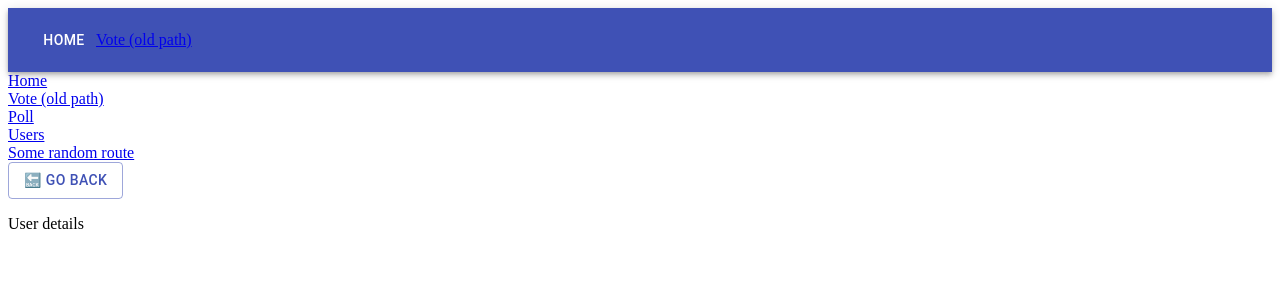
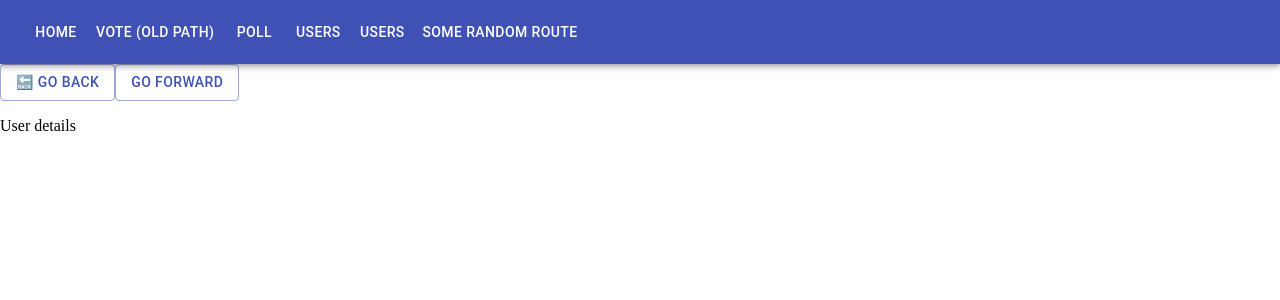
Before and after one commit to ragavkumarv/like-dislike-counter, a React (Create React App) app: page /users in a window 1280 px wide. Shown: the top 300 px of the page. Built offline with nearby package versions, Linux system fonts and the light colour scheme.

Commit message:
Added useParams & goForward

```diff
--- a/src/App.js
+++ b/src/App.js
@@ -5,14 +5,22 @@ import "./styles.css";
 // App component
 import { Button } from "@material-ui/core";
 import TextField from "@material-ui/core/TextField";
-import IconButton from "@material-ui/core/IconButton";
-import Card from "@material-ui/core/Card";
-import Badge from "@material-ui/core/Badge";
 import MuiAlert from "@material-ui/lab/Alert";
 import Snackbar from "@material-ui/core/Snackbar";
-import { Link, Route, Switch, Redirect, useHistory } from "react-router-dom";
+import {
+  Link,
+  Route,
+  Switch,
+  Redirect,
+  useHistory,
+  useParams
+} from "react-router-dom";
 import Toolbar from "@material-ui/core/Toolbar";
 import AppBar from "@material-ui/core/AppBar";
+import { PageNotFound } from "./PageNotFound";
+import { Users } from "./Users";
+import { Welcome } from "./Welcome";
+import { Vote } from "./Vote";
 
 function Alert(props) {
   return <MuiAlert elevation={6} variant="filled" {...props} />;
@@ -56,23 +64,45 @@ export default function App() {
 
       <AppBar position="sticky">
         <Toolbar>
-          <Button color="inherit">Home</Button>
-          <Link to="/vote">Vote (old path)</Link>
+          <Button onClick={() => history.push("/")} color="inherit">
+            Home
+          </Button>
+          <Button onClick={() => history.push("/vote")} color="inherit">
+            Vote (old path)
+          </Button>
+          <Button onClick={() => history.push("/poll")} color="inherit">
+            Poll
+          </Button>
+          <Button onClick={() => history.push("/users")} color="inherit">
+            Users
+          </Button>
+          <Button
+            onClick={() => history.push("/addContestant")}
+            color="inherit"
+          >
+            Users
+          </Button>
+          <Button
+            onClick={() => history.push("/safasdfasdfasdfdf")}
+            color="inherit"
+          >
+            Some random route
+          </Button>
         </Toolbar>
       </AppBar>
 
-      <Link to="/">Home</Link>
-      <br />
+      {/* <Link to="/">Home</Link>
+      <br /> */}
       {/* old path */}
-      <Link to="/vote">Vote (old path)</Link>
+      {/* <Link to="/vote">Vote (old path)</Link>
       <br />
       <Link to="/poll">Poll</Link>
       <br />
       <Link to="/users">Users</Link>
-      <br />
+      <br /> */}
       {/* <Link to="/addContestant">Add Contestant</Link>
       <br /> */}
-      <Link to="/safasdfasdfasdfdf">Some random route</Link>
+      {/* <Link to="/safasdfasdfasdfdf">Some random route</Link> */}
       {/* old path -> /vote  new path -> /poll */}
       <Switch>
         <Route exact path="/">
@@ -136,6 +166,9 @@ export default function App() {
             </div>
           </div>
         </Route>
+        <Route path="/:name">
+          <CompanyDetail />
+        </Route>
         <Route path="/*">
           <PageNotFound />
         </Route>
@@ -144,137 +177,11 @@ export default function App() {
   );
 }
 
-function PageNotFound() {
+function CompanyDetail() {
+  const { name } = useParams();
   return (
     <div>
-      <img
-        height="500"
-        src="http://www.digitalmesh.com/blog/wp-content/uploads/2020/05/404-error.jpg"
-      />
+      <p> Company Detail of {name}</p>
     </div>
   );
 }
-
-function Users() {
-  const history = useHistory();
-  return (
-    <div>
-      <Button
-        onClick={() => history.goBack()}
-        variant="outlined"
-        color="primary"
-      >
-        🔙 Go back
-      </Button>
-      <p> User details </p>
-    </div>
-  );
-}
-
-// if(som)
-// if(som)
-// if(som)
-function Welcome() {
-  return <div>Welcome to the Awesome app!!!!</div>;
-}
-
-// Vote is child component of App
-// Which is the child component of Vote? Counter & Content
-
-function Vote({ color, company, content }) {
-  // console.log(props);
-  // state - data - likes
-  // ternary operator used
-  // const bgStyle = { backgroundColor: likes >= dislikes ? "green" : "crimson" };
-  const bgStyle = { backgroundColor: "#eee" };
-
-  return (
-    <div className="vote-system">
-      <Card>
-        <h4 style={{ color }}>{company}</h4>
-        <Counter color="orchid" emoji="👍" type="primary" />
-        {/* ctrl+/ */}
-        {/* Task is to refactor the dislike button using Counter component */}
-        <Counter color="crimson" emoji="👎" type="secondary" />
-        <Content content={content} />
-      </Card>
-    </div>
-  );
-}
-
-// DRY - Dont Repeat Yourself
-// Clue  - Convert color & emoji as props
-// common - counter , different - thumbs up/down, color - green,red
-// First letter must be capital
-function Content({ content }) {
-  const [expanded, setExpanded] = useState(true); // true
-  // condtional rendering
-  return (
-    <div style={{ marginTop: "10px" }}>
-      <Button
-        variant="outlined"
-        color="secondary"
-        onClick={() => setExpanded(!expanded)}
-      >
-        Show {expanded ? "Less" : "More"}
-      </Button>
-      {expanded ? <p> {content} </p> : ""}
-    </div>
-  );
-}
-
-//1. Task
-// Each company different content
-// Adding company you add with a content
-
-//2. Task
-// Build show more recipe
-// map - loop all the recipes
-// Add recipes
-
-// Show More -> Show Less -> Show More
-// expanded === true ? false : true;
-// !expanded
-// true -> click -> false -> click -> true ....
-
-// 10 > 7 ? 'Awesome' : 'cool';
-
-// function Counter(props) {
-function Counter({ color, emoji, type }) {
-  // Destructure props
-  // const {color, emoji} = props;
-  const [counter, setCounter] = useState(0); // React hook
-  const counterStyles = {
-    fontSize: "25px",
-    fontWeight: "bold",
-    color
-  };
-  return (
-    <IconButton
-      size="large"
-      style={counterStyles}
-      onClick={() => setCounter(counter + 1)}
-    >
-      {/* <button style={counterStyles} onClick={() => counter = counter + 1}> */}
-      <Badge badgeContent={counter} color={type}>
-        {emoji}
-      </Badge>
-    </IconButton>
-  );
-}
-
-// Task
-// BackgroundColor app should be green if same or more number of likes are present,
-// If more dislikes then backgroundColor of app is red
-
-// React - (document. dont use)
-// document.querySelector()
-// jsx - will be converted in to JS by React
-// className - class in keyword
-
-// Task
-// Create Recipe app (5)
-// Img
-// title
-// Ings
-// Prep step
--- /dev/null
+++ b/src/Content.js
@@ -0,0 +1,25 @@
+import { useState } from "react";
+import { Button } from "@material-ui/core";
+
+// DRY - Dont Repeat Yourself
+// Clue  - Convert color & emoji as props
+// common - counter , different - thumbs up/down, color - green,red
+// First letter must be capital
+
+export function Content({ content }) {
+  const [expanded, setExpanded] = useState(true); // true
+
+  // condtional rendering
+  return (
+    <div style={{ marginTop: "10px" }}>
+      <Button
+        variant="outlined"
+        color="secondary"
+        onClick={() => setExpanded(!expanded)}
+      >
+        Show {expanded ? "Less" : "More"}
+      </Button>
+      {expanded ? <p> {content} </p> : ""}
+    </div>
+  );
+}
--- /dev/null
+++ b/src/Counter.js
@@ -0,0 +1,39 @@
+import { useState } from "react";
+import IconButton from "@material-ui/core/IconButton";
+import Badge from "@material-ui/core/Badge";
+
+//1. Task
+// Each company different content
+// Adding company you add with a content
+//2. Task
+// Build show more recipe
+// map - loop all the recipes
+// Add recipes
+// Show More -> Show Less -> Show More
+// expanded === true ? false : true;
+// !expanded
+// true -> click -> false -> click -> true ....
+// 10 > 7 ? 'Awesome' : 'cool';
+// function Counter(props) {
+
+export function Counter({ color, emoji, type }) {
+  // Destructure props
+  // const {color, emoji} = props;
+  const [counter, setCounter] = useState(0); // React hook
+  const counterStyles = {
+    fontSize: "25px",
+    fontWeight: "bold",
+    color
+  };
+  return (
+    <IconButton
+      size="large"
+      style={counterStyles}
+      onClick={() => setCounter(counter + 1)}
+    >
+      <Badge badgeContent={counter} color={type}>
+        {emoji}
+      </Badge>
+    </IconButton>
+  );
+}
--- /dev/null
+++ b/src/PageNotFound.js
@@ -0,0 +1,10 @@
+export function PageNotFound() {
+  return (
+    <div>
+      <img
+        height="500"
+        src="http://www.digitalmesh.com/blog/wp-content/uploads/2020/05/404-error.jpg"
+      />
+    </div>
+  );
+}
--- /dev/null
+++ b/src/Users.js
@@ -0,0 +1,25 @@
+import { Button } from "@material-ui/core";
+import { useHistory } from "react-router-dom";
+
+export function Users() {
+  const history = useHistory();
+  return (
+    <div>
+      <Button
+        onClick={() => history.goBack()}
+        variant="outlined"
+        color="primary"
+      >
+        🔙 Go back
+      </Button>
+      <Button
+        onClick={() => history.goForward()}
+        variant="outlined"
+        color="primary"
+      >
+        Go Forward
+      </Button>
+      <p> User details </p>
+    </div>
+  );
+}
--- /dev/null
+++ b/src/Vote.js
@@ -0,0 +1,31 @@
+import Card from "@material-ui/core/Card";
+import { Counter } from "./Counter";
+import { Content } from "./Content";
+import { useHistory } from "react-router-dom";
+
+// Vote is child component of App
+// Which is the child component of Vote? Counter & Content
+export function Vote({ color, company, content }) {
+  // console.log(props);
+  // state - data - likes
+  // ternary operator used
+  // const bgStyle = { backgroundColor: likes >= dislikes ? "green" : "crimson" };
+  const bgStyle = { backgroundColor: "#eee" };
+  // /apple
+  // /companyname
+  const history = useHistory();
+  return (
+    <div className="vote-system">
+      <Card
+        style={{ cursor: "pointer" }}
+        onClick={() => history.push(`/${company}`)}
+      >
+        <h4 style={{ color }}>{company}</h4>
+        <Counter color="orchid" emoji="👍" type="primary" />
+
+        <Counter color="crimson" emoji="👎" type="secondary" />
+        <Content content={content} />
+      </Card>
+    </div>
+  );
+}
--- /dev/null
+++ b/src/Welcome.js
@@ -0,0 +1,21 @@
+import { Button } from "@material-ui/core";
+import { useHistory } from "react-router-dom";
+
+// if(som)
+// if(som)
+// if(som)
+export function Welcome() {
+  const history = useHistory();
+  return (
+    <div>
+      <Button
+        onClick={() => history.goForward()}
+        variant="outlined"
+        color="primary"
+      >
+        Go Forward
+      </Button>
+      <p> Welcome to the Awesome app!!!! </p>
+    </div>
+  );
+}
--- a/src/styles.css
+++ b/src/styles.css
@@ -23,3 +23,8 @@
     /* grid-template-columns: 1fr 1fr 1fr; */
   }
 }
+
+body {
+  margin: 0;
+  padding: 0;
+}
```
